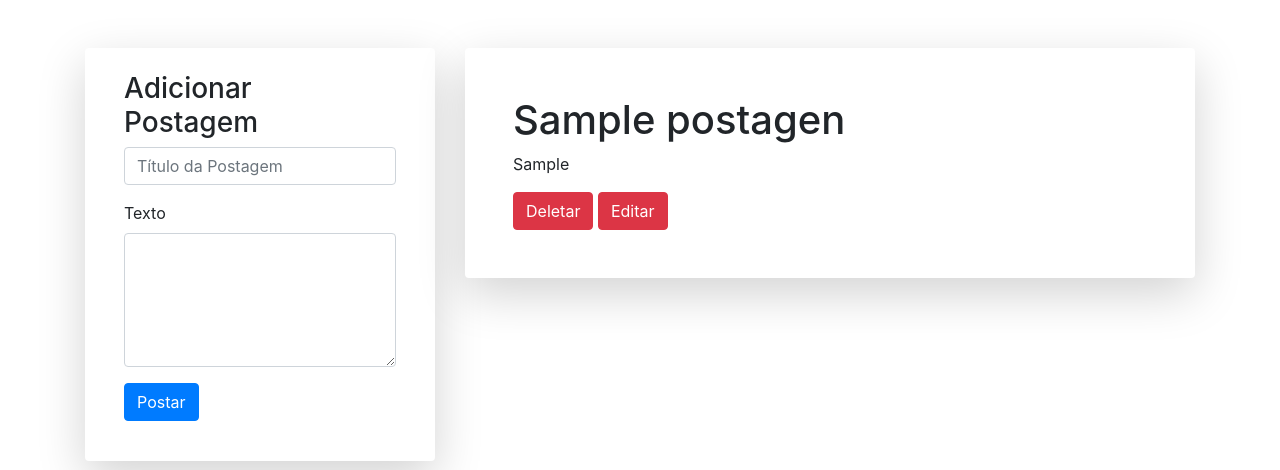
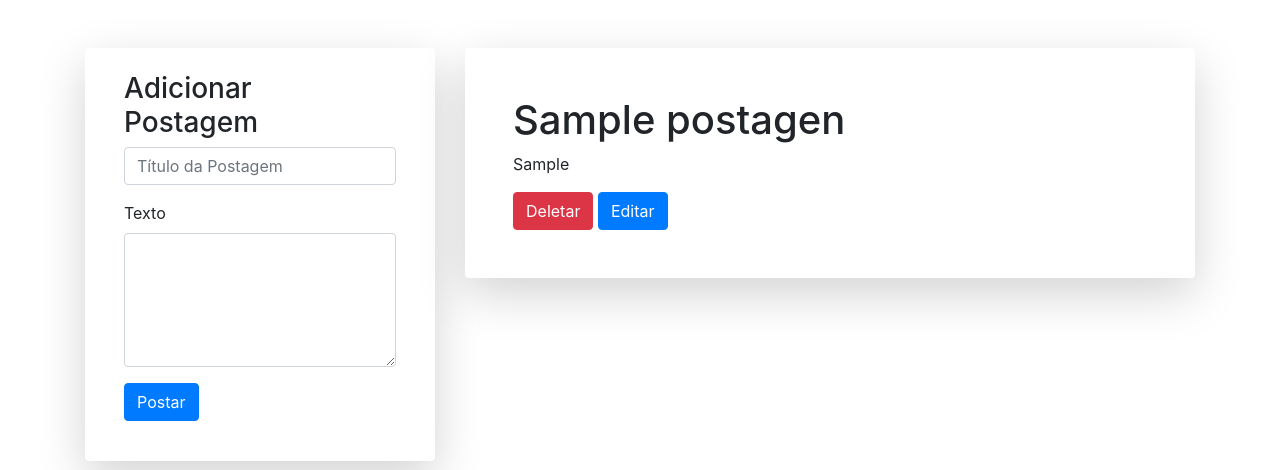
Before and after one commit to DiasJulia/PHPblog, a PHP site: page / in a window 1280 px wide. Shown: the top 470 px of the page. Run offline with PHP 8.4, Linux system fonts and the light colour scheme; tables that the repository leaves empty or names only in its code hold one stand-in row (values such as "Sample post"); some libraries are stand-ins or nearby versions.

Commit message:
Design update 1
Alterar cor do botão + Individualizar modal de edição

```diff
--- a/index.php
+++ b/index.php
@@ -60,11 +60,11 @@
                                         Deletar
                                     </button>
                                 </a>
-                                <button type='submit' class='btn btn-danger' data-toggle='modal' data-target='#myModal'>Editar</button>
+                                <button type='submit' class='btn btn-primary' data-toggle='modal' data-target='#myModal" . $item['id'] . "'>Editar</button>
                             </div>
                         </div>
                     </div>
-                    <div id='myModal' class='modal fade' role='dialog'>
+                    <div id='myModal" . $item['id'] . "' class='modal fade' role='dialog'>
                         <div class='modal-dialog'>
 
                           <div class='modal-content'>
```
